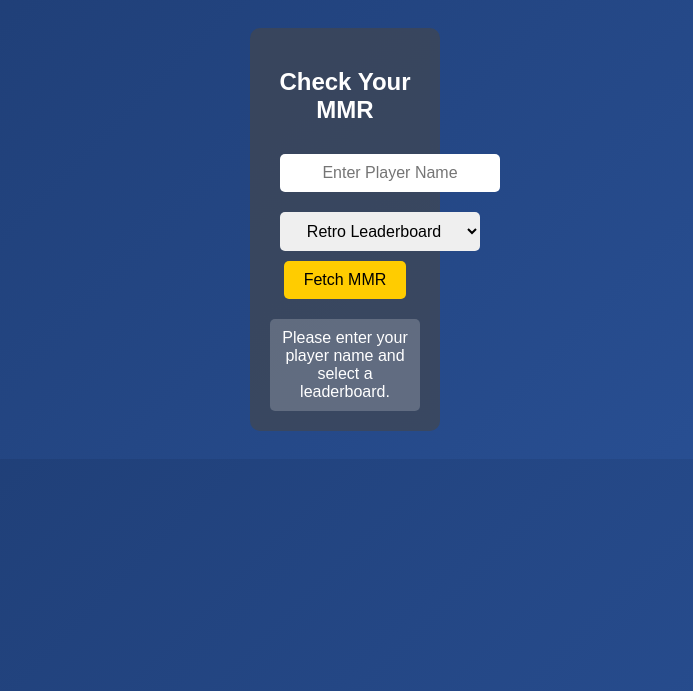
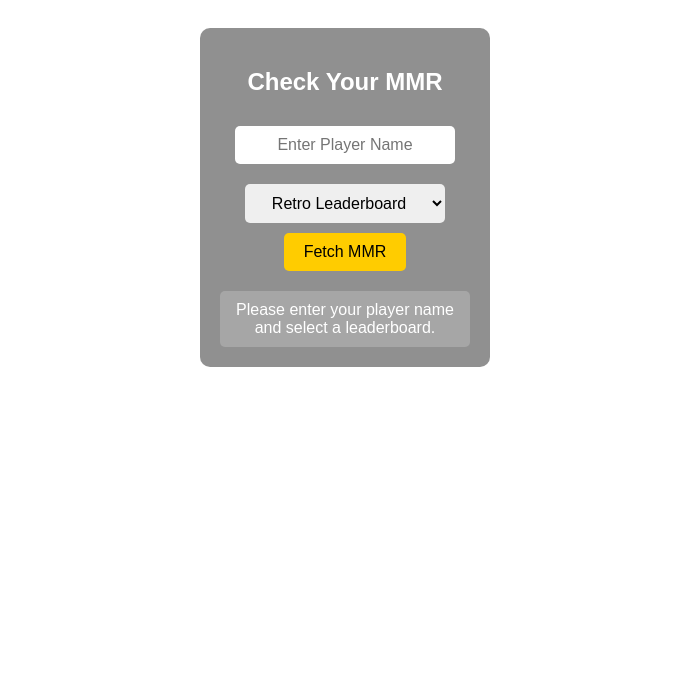
Before and after one commit to GalDen01/rr-overlay, a Flask app: page / in a window 1280 px wide. Shown: the top 691 px of the page, without its empty margins (295-988 px from the left). Run offline with Flask 3, Linux system fonts and the light colour scheme.

Commit message:
visual changes

```diff
--- a/static/styles.css
+++ b/static/styles.css
@@ -1,6 +1,6 @@
 body {
     font-family: Arial, sans-serif;
-    background: linear-gradient(135deg, #1e3c72, #2a5298);
+    background: transparent;
     color: white;
     text-align: center;
     padding: 20px;
@@ -15,7 +15,7 @@ body {
     background: rgba(71, 71, 71, 0.6);
     padding: 20px;
     border-radius: 10px;
-    width: 150px;  /* Adjust width as needed */
+    width: 250px;  /* Adjust width as needed */
 }
 
 h2 {
--- a/templates/index.html
+++ b/templates/index.html
@@ -25,7 +25,7 @@
         <div id="mmr-container" style="display: none;">
             <h2 id="mmr">MMR : ???</h2>
             <img id="rank-img" src="" alt="Rang" class="rank-icon">
-            <h3 id="rank">Click the emblem to go to the overlay page</h3>
+            <h3 id="rank">Click the rank to go to the overlay page</h3>
         </div>
 
 
```
